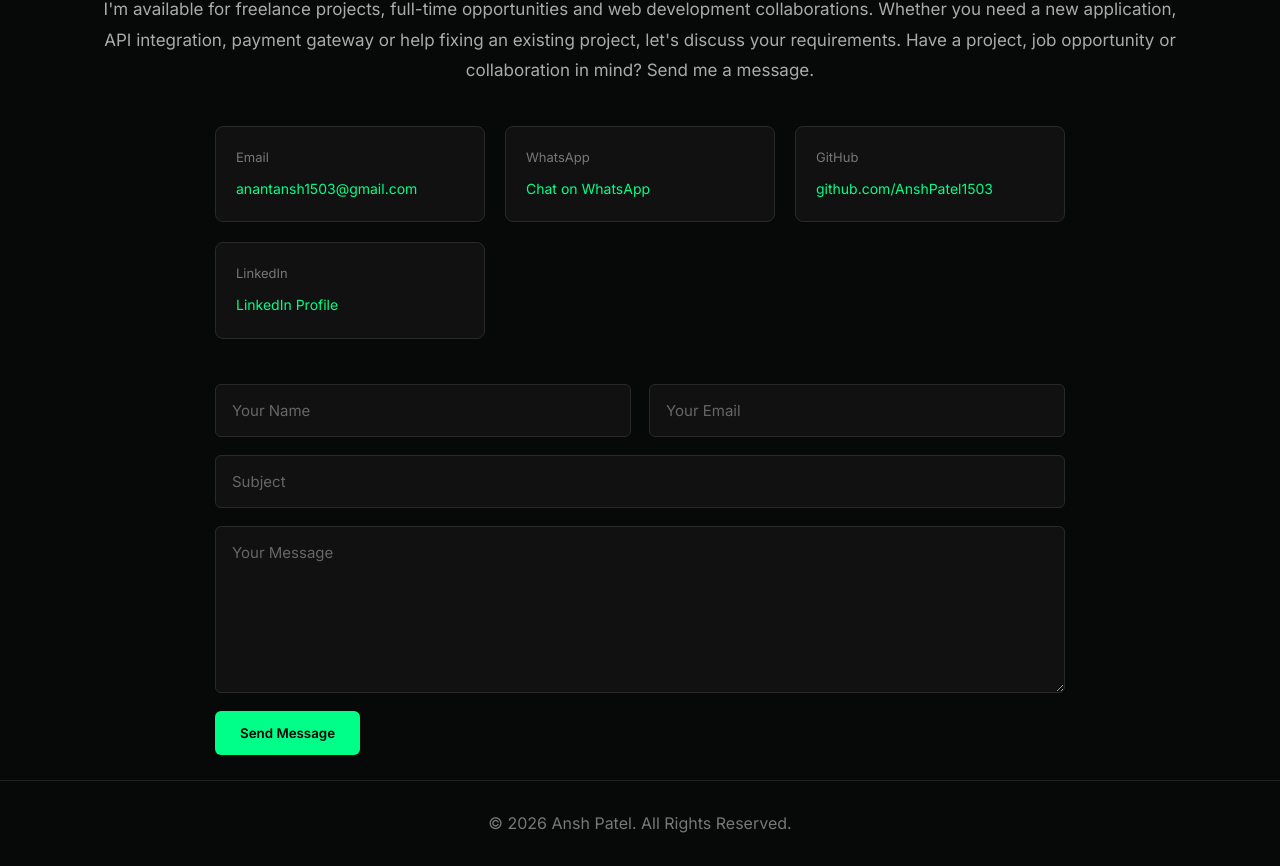
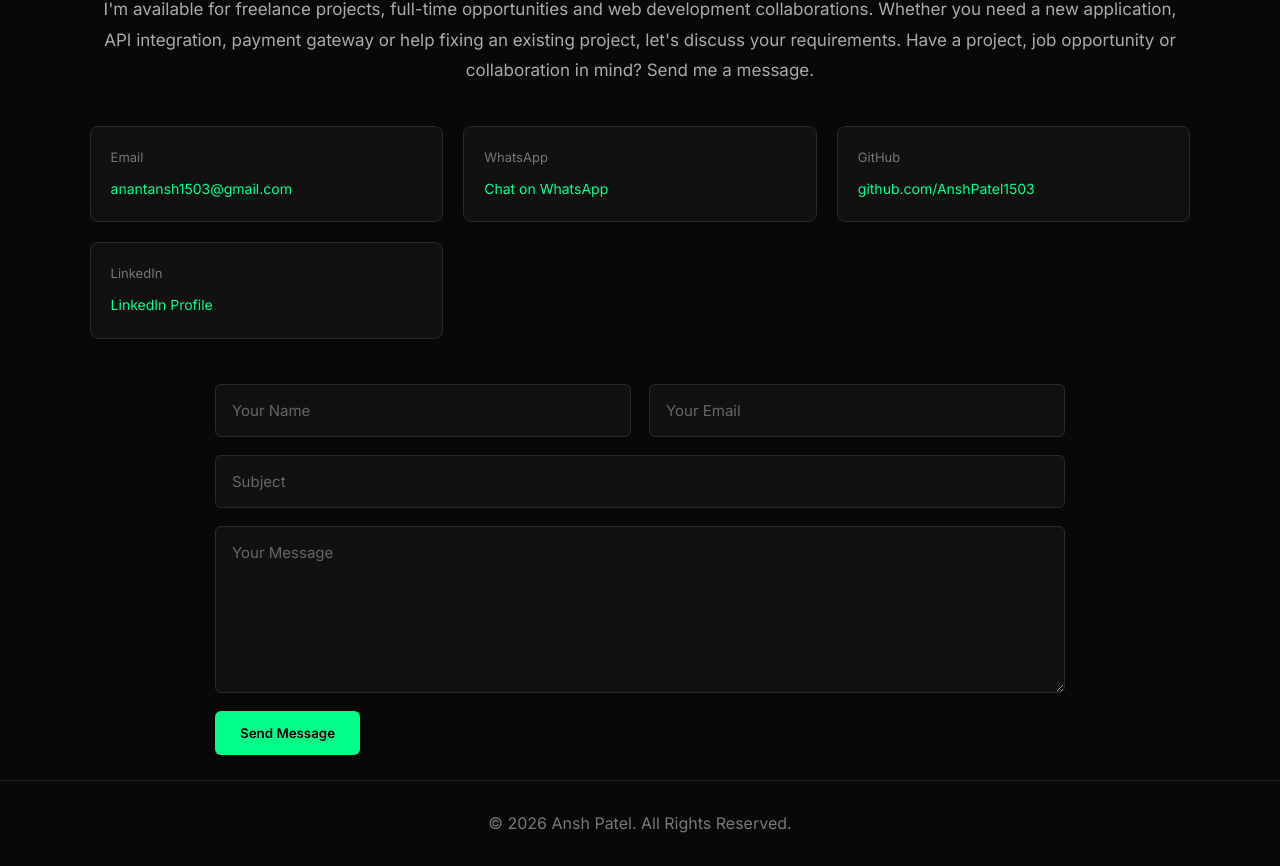
Before and after one commit to AnshPatel1503/portfolio, a React (Vite) app: page / in a window 1280 px wide. Shown: the part 6054-6920 px from the top of the page. Built offline with nearby package versions, Linux system fonts and the light colour scheme.

Commit message:
'update'

```diff
--- a/src/App.css
+++ b/src/App.css
@@ -658,7 +658,7 @@ footer {
   }
 }
 .contact-details {
-  max-width: 850px;
+  /*max-width: 850px;*/
   margin: 40px auto 0;
   display: grid;
   grid-template-columns: repeat(3, 1fr);
```
